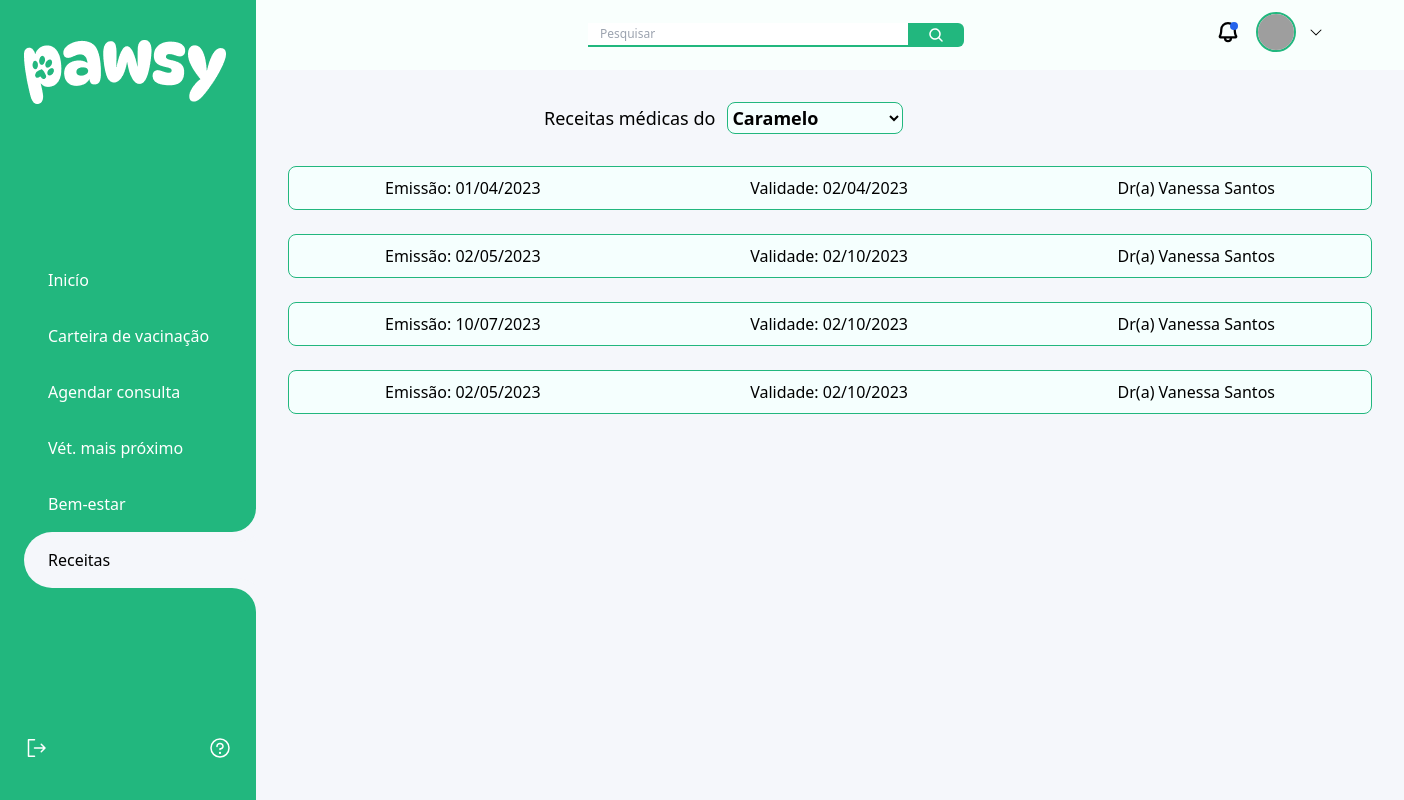
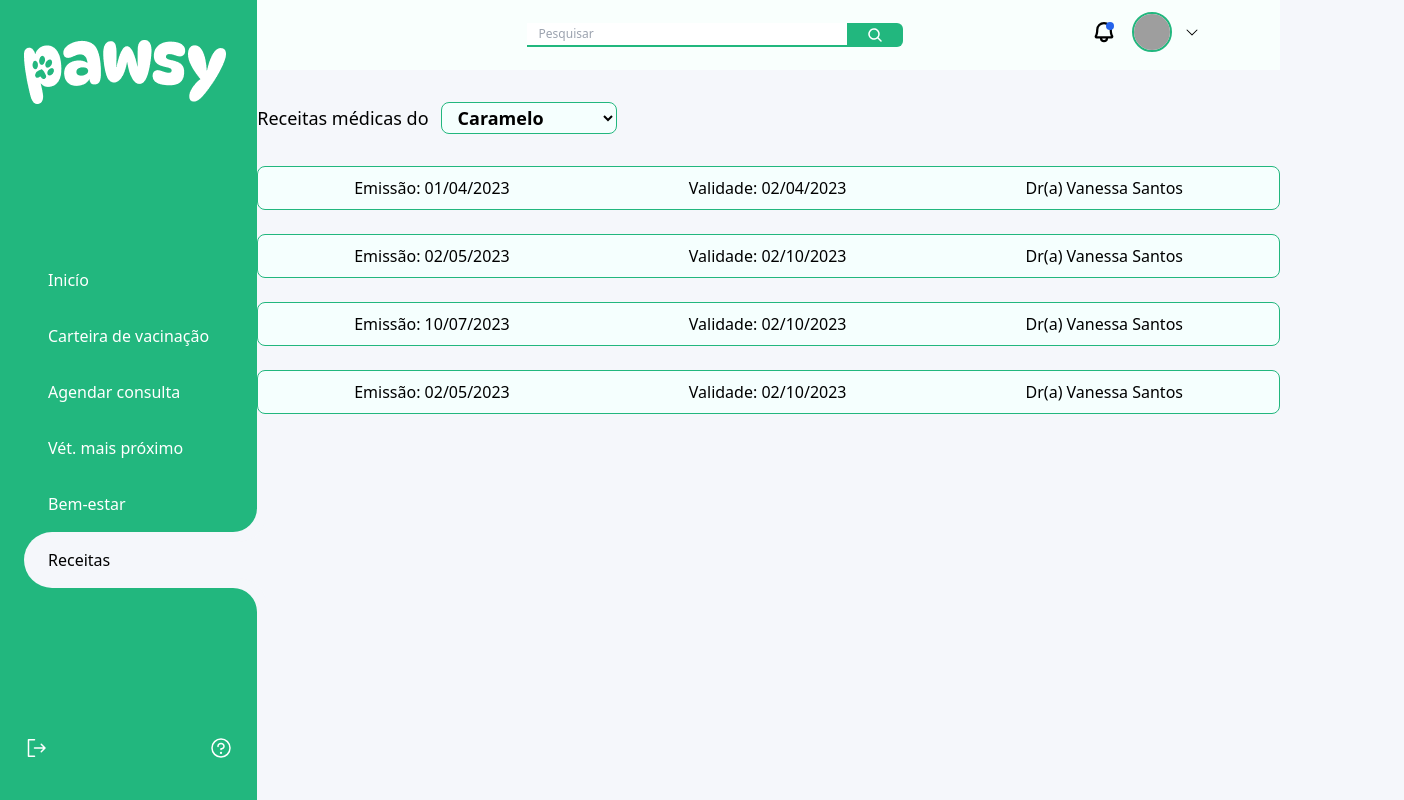
Before and after one commit to pawsy-oficial/pawsy, a React (Vite) app: page /receitas in a window 1280 px wide. Shown: the whole page, 1404 px wide, since content can reach past the window. Built offline with nearby package versions, Linux system fonts and the light colour scheme; grey boxes are pictures that could not be loaded.

Commit message:
fix: style fixes in revenues

```diff
--- a/src/components/Receitas/Receitas.jsx
+++ b/src/components/Receitas/Receitas.jsx
@@ -1,9 +1,36 @@
-export default function CardReceitas({emissao, validade, dr}){
-    return(
-        <a className="flex items-center my-6 mx-auto justify-between py-3 px-24 w-[1084px] h-11 bg-[#F5FFFE] border border-primary rounded-lg hover:bg-[#d2eee4]" href="/receitas?receita=1">
-          <p>Emissão: {emissao}</p>
-          <p>Validade: {validade}</p>
-          <p>Dr(a) {dr}</p>
-        </a>
-    )
+export function CardReceitas({ emissao, validade, dr }) {
+	return (
+		<a
+			className="flex items-center my-6 mx-auto justify-between py-3 px-24 w-full h-11 bg-[#F5FFFE] border border-primary rounded-lg hover:bg-[#d2eee4]"
+			href="/receitas?receita=1"
+		>
+			<p>Emissão: {emissao}</p>
+			<p>Validade: {validade}</p>
+			<p>Dr(a) {dr}</p>
+		</a>
+	)
 }
+
+export function ContainerRevenues() {
+	return (
+		<div className="flex flex-col mx-auto pb-8 pt-4 px-6 gap-3 w-[531px] border border-[#1BA8C4] rounded-lg">
+			<div className="flex flex-col gap-2">
+				<div className="flex justify-between gap-3 text-xs">
+					<strong className="font-normal">Medicamento: <span className="text-zinc-700 font-bold">ESPIRONOLACTONA 25mg</span></strong>
+				</div>
+				<div className="flex justify-between gap-3 text-xs">
+					<strong className="font-bold">Concentração: <span className="text-zinc-700 font-normal"> - </span></strong>
+					<strong className="font-bold">Via Administração: <span className="text-zinc-700 font-normal">ORAL (Uso Interno)</span></strong>
+					<strong className="font-bold">Quantidade: <span className="text-zinc-700 font-normal"> 60 </span></strong>
+				</div>
+				<div className="flex justify-between gap-3 text-xs">
+					<strong className="font-bold">Duração: <span className="text-zinc-700 font-normal"> 01 mês </span></strong>
+				</div>
+			</div>
+			<div className="flex flex-col mx-auto py-5 px-4 gap-2 w-[485px] text-xs bg-[#F5FFFE] border border-primary rounded z-20">
+				<strong>Posologia:</strong>
+				<p>Tomar 01 comprimido de 12 / 12 horas</p>
+			</div>
+		</div>
+	)
+}
--- a/src/pages/tutor/Revenues.jsx
+++ b/src/pages/tutor/Revenues.jsx
@@ -2,7 +2,8 @@ import React from "react";
 import { Header } from "../../components/header/Header";
 import { NavbarTutor } from "../../components/Navbar";
 import { CaretLeft } from "@phosphor-icons/react";
-import CardReceitas from "../../components/Receitas/Receitas";
+import {CardReceitas, ContainerRevenues} from "../../components/Receitas/Receitas";
+import LogoWaterMark from "../../img/waterMark.svg"
 
 // a abordagem a seguir consiste em um early return reativo á uma query na url, ou seja,
 //quando a url for /tutor o componente exibido deve ser <RevenuesList/>
@@ -17,14 +18,17 @@ const revenueId = query.get("receita");
 const RevenuesList = () => {
 	return (
 		<>
-      <div className="flex my-8 mx-auto pl-72 text-lg items-center">
+			<div className="flex my-8 text-lg items-center">
 				<h1>Receitas médicas do</h1>
-        <select className="bg-[#F5FFFE] ml-3 w-44 font-bold h-8 border border-primary rounded-lg" required name="dogs">
-          <option value="" disabled selected defaultValue="">Caramelo</option>
+				<select className="bg-[#F5FFFE] ml-3 w-44 font-bold h-8 border border-primary rounded-lg px-3 outline-none focus:border-primary" name="dogs">
+					<option value="Caramelo" selected>Caramelo</option>
+					<option value="Oreo" defaultValue="">Oreo</option>
+					<option value="Flor" defaultValue="">Flor</option>
+					<option value="Pantera" defaultValue="">Pantera</option>
 				</select>
 			</div>
 
-      <div className="m-8">
+			<div className="">
 				<CardReceitas emissao={"01/04/2023"} validade={"02/04/2023"} dr={"Vanessa Santos"} />
 				<CardReceitas emissao={"02/05/2023"} validade={"02/10/2023"} dr={"Vanessa Santos"} />
 				<CardReceitas emissao={"10/07/2023"} validade={"02/10/2023"} dr={"Vanessa Santos"} />
@@ -39,48 +43,68 @@ const RevenueDetails = (props) => {
 	return (
 		<div>
 			<a href="/receitas" className="flex pl-28 items-center my-8 mx-auto text-sm"><CaretLeft color="#22B77E" />Voltar</a>
-      <div className="w-[595px] h-[892px] my-8 mx-auto bg-white border border-primary">
-        <div className="flex py-4 px-3 w-[593px] h-[132px] bg-[#F5FFFE] text-xs font-bold">
-          <table>
-            <tr>
-              <th>Receituário comum</th>
-              <th>Emitido em: 02/04/2023</th>
-              <th>Valido até: 02/05/2023</th>
-            </tr>
-            <tr>
-              <th>Unidade: ZN Vet</th>
-              <th>Médico vet.: Vanessa Santos</th>
-              <th>CRMV: 10.000</th>
-            </tr>
-            <tr>
-              <th>Tutor: Hale Silva</th>
-              <th>PET: Caramelo</th>
-              <th>Idade: 5 anos</th>
-              <th>Espécie: Canina</th>
-              <th>Sexo: Macho</th>
-            </tr>
-          </table>
+
+			<div className="w-[595px] h-[892px] my-8 mx-auto bg-white border border-primary relative">
+				<img
+					src={LogoWaterMark}
+					alt="marca d'água PAWSY"
+					className="absolute left-1/2 top-1/2 -translate-x-1/2 -translate-y-1/2"
+				/>
+				<div className="flex py-6 px-8 w-[593px] h-[132px] bg-[#F5FFFE] text-xs font-bold flex-col justify-between">
+					<div className="flex justify-between">
+
+							<div>
+								Receituário comum
+							</div>
+							<div>
+								Emitido em: 02/04/2023
+							</div>
+							<div>
+								Valido até: 02/05/2023
 							</div>
 
-        <div className="flex flex-col my-8 mx-auto py-8 px-6 gap-3 w-[531px] h-[156px] left-8 top-36 border border-[#1BA8C4] rounded-lg">
-          <div className="flex flex-col my-16 mx-auto py-5 px-4 gap-2 w-[485px] h-14 bg-[#F5FFFE] border border-primary rounded">
+					</div>
+					<div className="flex justify-between">
+							<div className="text-zinc-900">
+								Unidade: <span className="text-zinc-600 font-normal">ZN Vet</span>
+							</div>
+							<div className="text-zinc-900">
+								Médico vet.: <span className="text-zinc-600 font-normal">Vanessa Santos</span>
+							</div>
+							<div className="text-zinc-900">
+								CRMV:<span className="text-zinc-600 font-normal">10.000</span>
 							</div>
 					</div>
 
-        <div className="flex flex-col my-8 mx-auto py-8 px-6 gap-3 w-[531px] h-[156px] left-8 top-36 border border-[#1BA8C4] rounded-lg">
-          <div className="flex flex-col my-16 mx-auto py-5 px-4 gap-2 w-[485px] h-14 bg-[#F5FFFE] border border-primary rounded">
+					<div className="flex justify-between">
+								<div className="text-zinc-900">
+									Tutor: <span className="text-zinc-600 font-normal">Hale Silva</span>
+								</div>
+								<div className="text-zinc-900">
+									PET: <span className="text-zinc-600 font-normal">Caramelo</span>
+								</div>
+								<div className="text-zinc-900">
+									Idade: <span className="text-zinc-600 font-normal">5 anos</span>
+								</div>
+								<div className="text-zinc-900">
+									Espécie: <span className="text-zinc-600 font-normal">Canina</span>
+								</div>
+								<div className="text-zinc-900">
+									Sexo: <span className="text-zinc-600 font-normal">Macho</span>
 								</div>
 					</div>
 
-        <div className="flex flex-col my-8 mx-auto py-8 px-6 gap-3 w-[531px] h-[156px] left-8 top-36 border border-[#1BA8C4] rounded-lg">
-          <div className="flex flex-col my-16 mx-auto py-5 px-4 gap-2 w-[485px] h-14 bg-[#F5FFFE] border border-primary rounded">
-          </div>
+
 				</div>
 
-        <div className="w-44 h-[1px] my-20 mx-auto bg-black">
-        </div>
+				<section className="flex flex-col gap-6 py-8 z-10">
+					<ContainerRevenues/>
+					<ContainerRevenues/>
+				</section>
 
-        <div className="w-[595px] h-8 bg-primary flex justify-center items-center">
+				<div className="w-44 h-[1px] my-20 mx-auto bg-black"/>
+
+				<div className="w-[595px] h-8 bg-primary flex justify-center items-center absolute bottom-0">
 					<img src="src/img/logo.png" alt="" className="w-16" />
 				</div>
 			</div>
@@ -94,12 +118,16 @@ export default function Revenues() {
 			<NavbarTutor />
 			<section className="flex-1">
 				<Header />
-        <main>
-          {revenueId ? (
+				<main className="max-w-5xl mx-auto">
+					{
+						revenueId
+						? (
 							<RevenueDetails revenueId={revenueId} />
-          ) : (
+						)
+						: (
 							<RevenuesList />
-          )}
+						)
+					}
 				</main>
 			</section>
 		</main>
--- a/src/style/global.css
+++ b/src/style/global.css
@@ -36,3 +36,28 @@ input:focus{
   content: "";
   @apply w-2 h-2 rounded-full bg-blue-600 absolute top-[2px] right-[2px] block
 }
+
+
+.parent {
+  display: grid;
+  grid-template-columns: repeat(6, 1fr);
+  grid-template-rows: repeat(3, 1fr);
+  grid-column-gap: 0px;
+  grid-row-gap: 0px;
+}
+
+.div1 { grid-area: 1 / 1 / 2 / 3; }
+.div2 { grid-area: 1 / 3 / 2 / 5; }
+.div3 { grid-area: 1 / 5 / 2 / 7; }
+.div4 { grid-area: 2 / 5 / 3 / 7; }
+.div5 { grid-area: 2 / 3 / 3 / 5; }
+.div6 { grid-area: 2 / 1 / 3 / 3; }
+.div7 { grid-area: 3 / 1 / 4 / 7; }
+
+.div2, .div5{
+  text-align: center;
+}
+
+.div3, .div4{
+  text-align: end;
+}
```
Also changed, not shown: src/img/waterMark.svg (added). Lines whose indentation alone changed are shown as unchanged.
